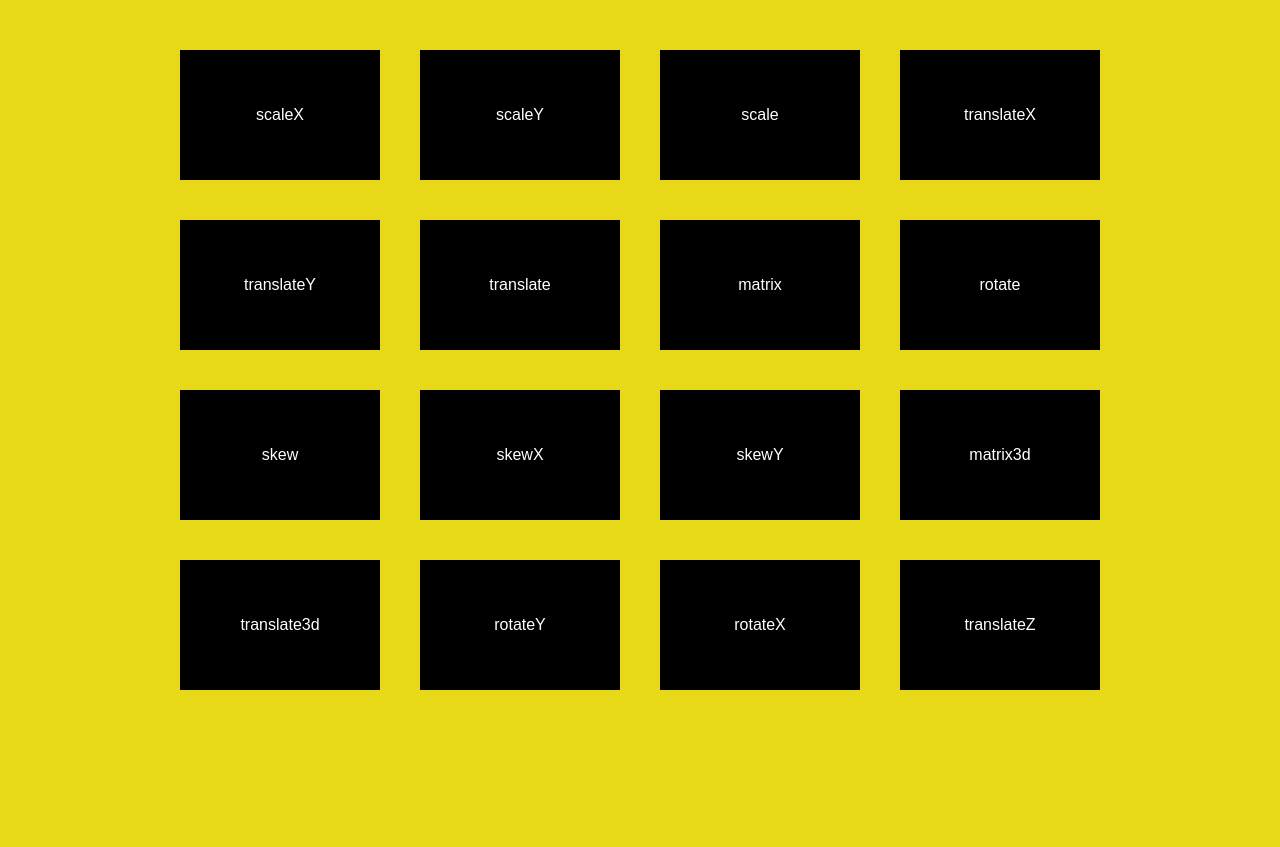
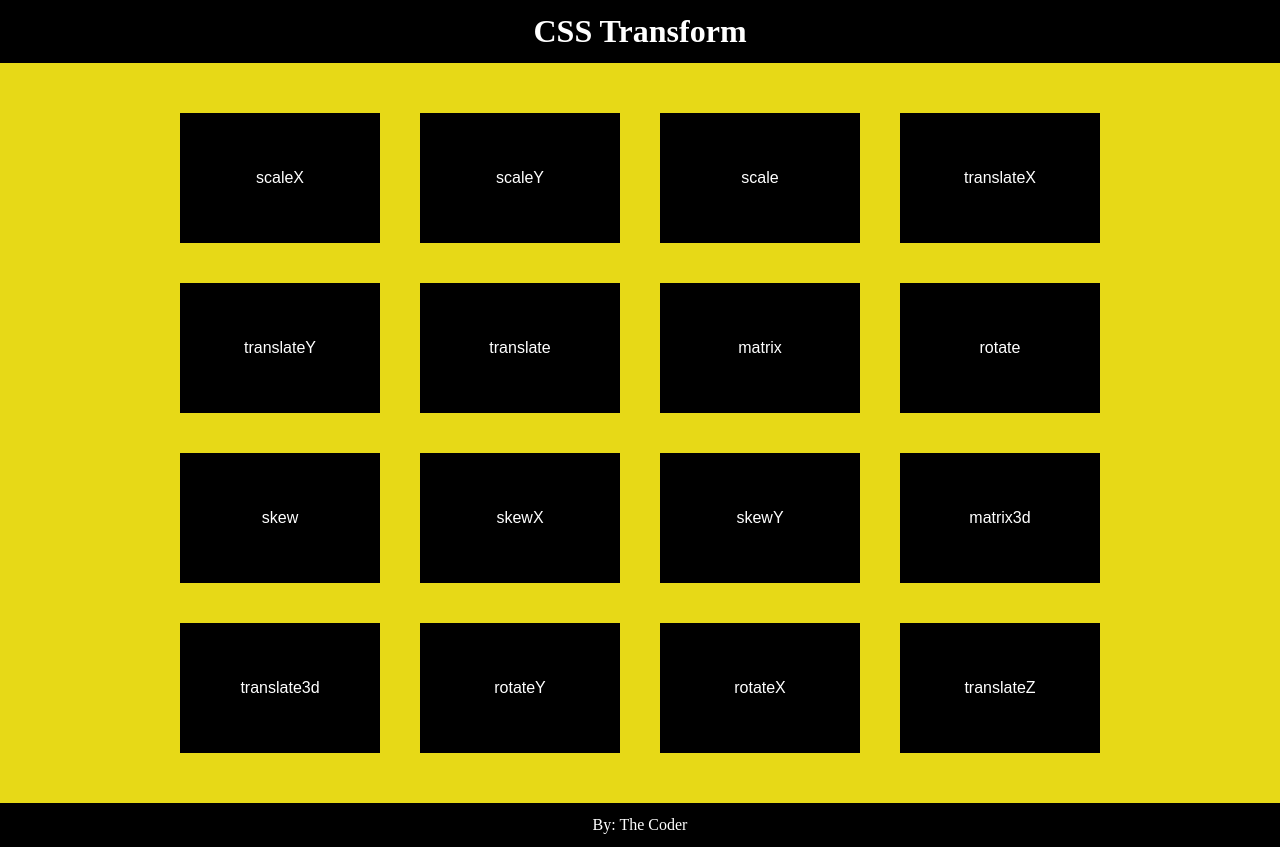
Before and after one commit to 7hecoder/css-transforms-demo, a plain HTML site: page index.html in a window 1280 px wide. Before the commit the page ends 800 px from the top, so only its background shows below. Drawn offline with Linux system fonts and the light colour scheme.

Commit message:
style added

```diff
--- a/index.html
+++ b/index.html
@@ -4,12 +4,15 @@
 <head>
   <meta charset="UTF-8">
   <meta name="viewport" content="width=device-width, initial-scale=1.0">
-  <title>CSS Transform by CodeWithHarry</title>
+  <title>CSS Transform by 7he Coder</title>
   <link rel="stylesheet" href="style.css">
 </head>
 
 <body>
 
+  <header>
+    <h1>CSS Transform</h1>
+  </header>
 
 
   <div class="wrap">
@@ -112,4 +115,8 @@
   </div>
 </body>
 
+<footer>
+  <p>By: <a href="https://twitter.com/7hecoder">The Coder</a></p>
+</footer>
+
 </html>
--- a/style.css
+++ b/style.css
@@ -1,6 +1,17 @@
 * {
+    margin: 0;
+    padding: 0;
     background-color: rgb(231, 217, 23);
 }
+
+header h1{
+  color: white;
+  text-align: center;
+  background-color: black;
+  z-index: 1;
+  padding: 13px;
+}
+
 
 .wrap {
     margin: 30px auto;
@@ -185,3 +196,17 @@
     transform: rotate3d(3, 2, 2, 90deg) translateZ(50px);
 
   }
+
+  footer p {
+      color: white;
+      text-align: center;
+      background-color: black;
+      z-index: 1;
+      padding: 13px;
+  }
+
+  footer a {
+    text-decoration: none;
+    color: white;
+    background-color: black;
+  }
```
